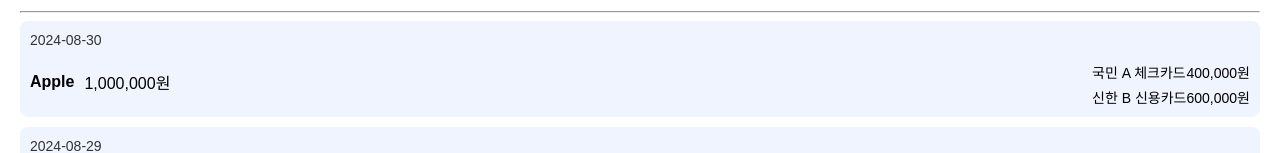
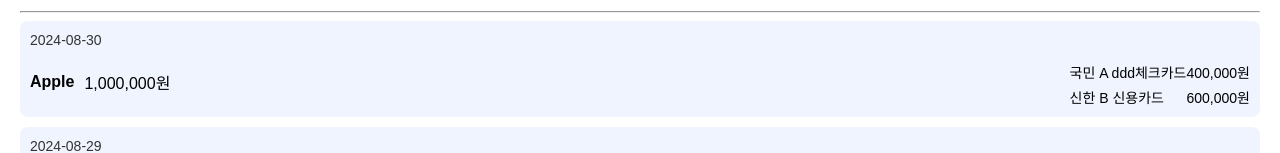
Before and after one commit to JudithHopps/Pay-milli, a React (Create React App) app: page /paymenthistory in a window 1280 px wide. Shown: the part 163-316 px from the top of the page. Built offline with nearby package versions, Linux system fonts and the light colour scheme.

Commit message:
fix: 테스트

```diff
--- a/src/pages/card/PaymentHistoryPage.tsx
+++ b/src/pages/card/PaymentHistoryPage.tsx
@@ -9,7 +9,7 @@
       name: "Apple",
       amount: 1000000,
       cards: [
-        { cardName: "국민 A 체크카드", amount: 400000 },
+        { cardName: "국민 A ddd체크카드", amount: 400000 },
         { cardName: "신한 B 신용카드", amount: 600000 },
       ],
     },
```
